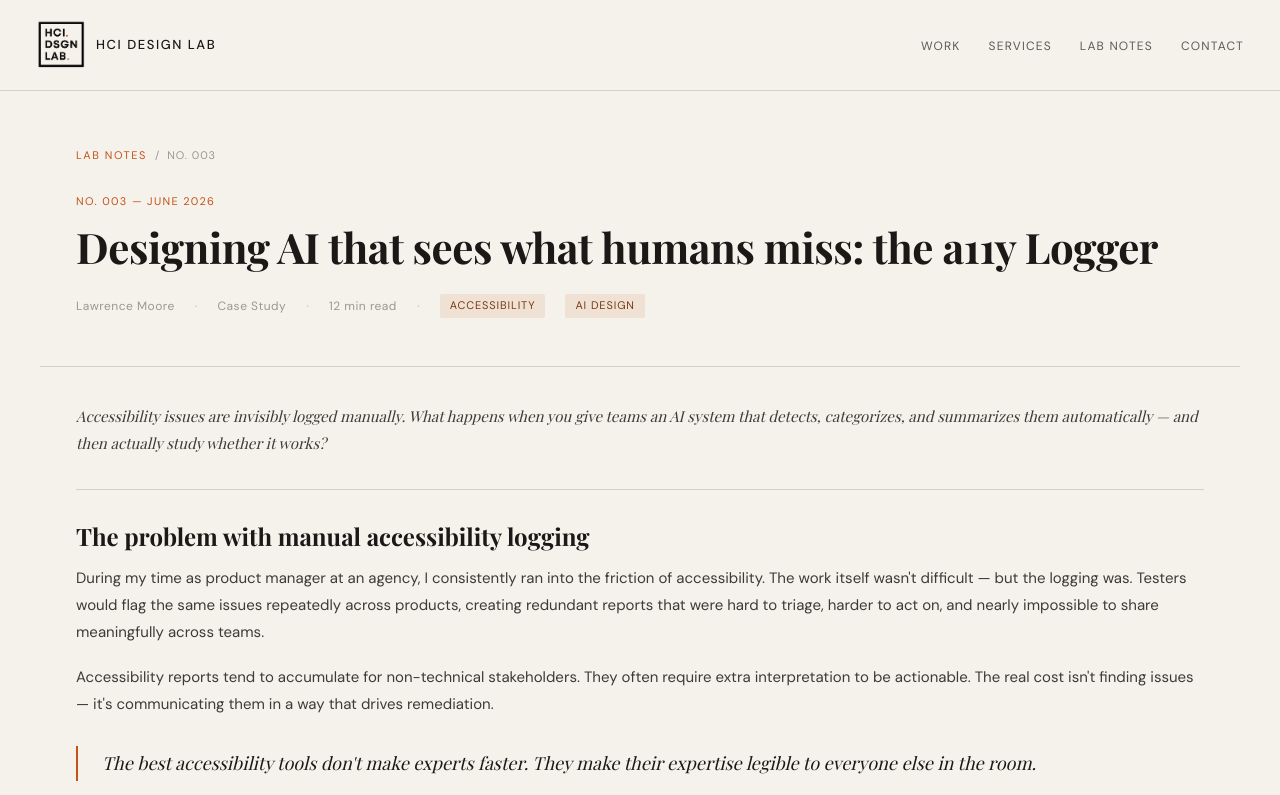
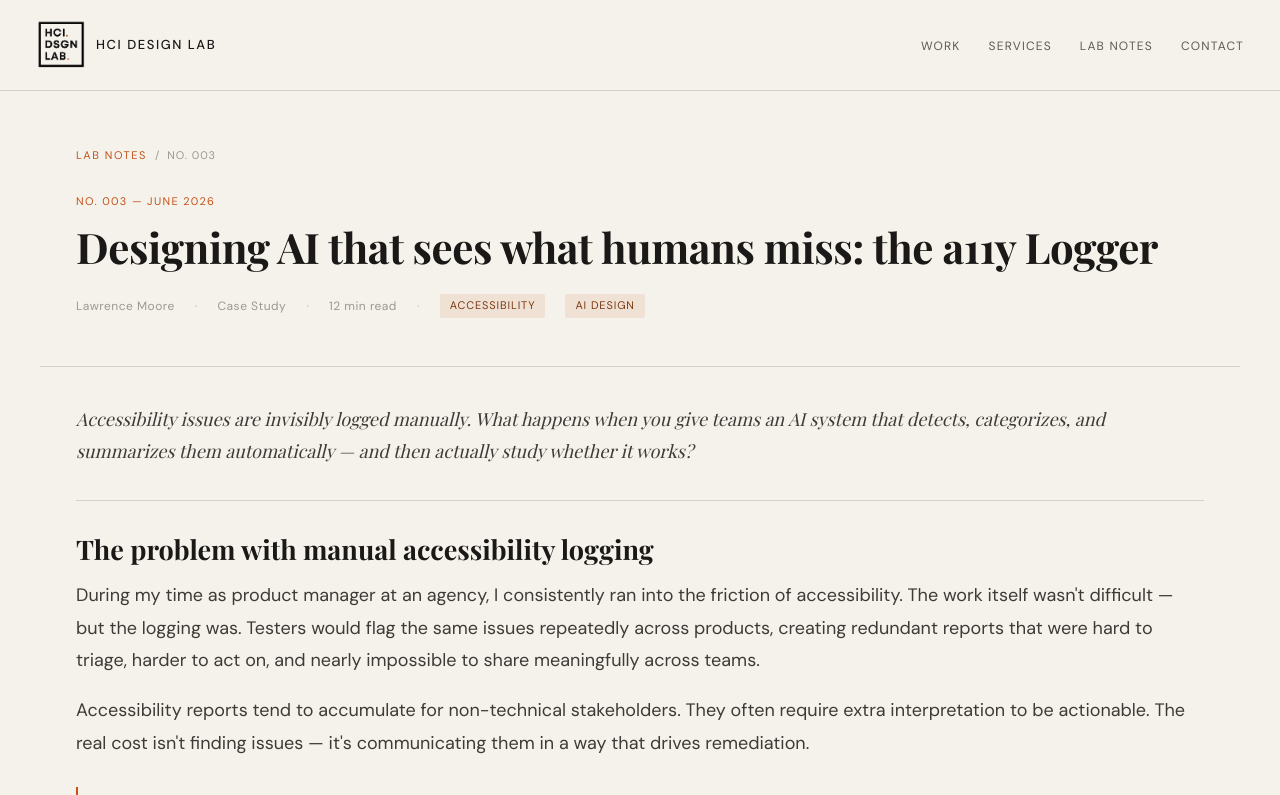
Before and after one commit to MyLightIsOn/hci-design, a Next.js app: page /lab-notes/a11y-logger in a window 1280 px wide. Shown: the top 795 px of the page. Built offline with nearby package versions, Linux system fonts and the light colour scheme; a web font is replaced by a local one.

Commit message:
style: adjust typography for lab notes and hide HR elements in MDX prose styles

```diff
--- a/app/lab-notes/[slug]/page.module.css
+++ b/app/lab-notes/[slug]/page.module.css
@@ -78,16 +78,20 @@
 }
 
 /* MDX prose styles — using :global() for unscoped MDX output */
+.body :global(hr) {
+  display: none;
+}
+
 .body :global(h2) {
   font-family: var(--font-serif);
-  font-size: 24px;
+  font-size: 27px;
   font-weight: 700;
   color: var(--ink);
   margin: 32px 0 14px;
   line-height: 1.2;
 }
 .body :global(p) {
-  font-size: 15px;
+  font-size: 18px;
   color: var(--ink-muted);
   line-height: 1.8;
   margin: 0 0 18px;
```
